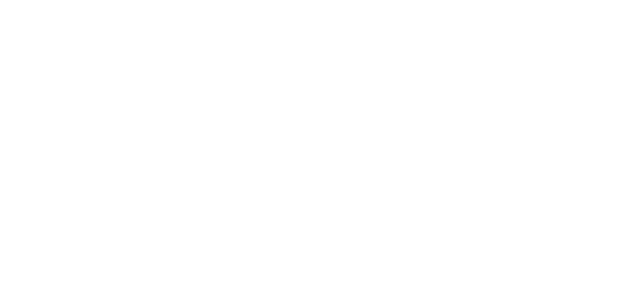
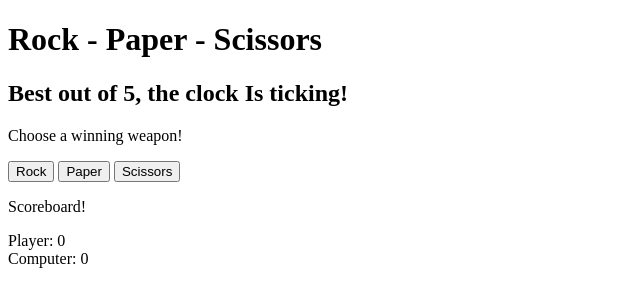
Before and after one commit to malinpalo/Rock-paper-scissor, a plain HTML site: page index.html in a window 1280 px wide. Shown: the whole page, without its empty margins (0-640 px from the left). Drawn offline with Linux system fonts and the light colour scheme.

Commit message:
Add corestructure to HTML and images to Images folder

```diff
--- a/index.html
+++ b/index.html
@@ -4,10 +4,42 @@
     <meta charset="UTF-8">
     <meta http-equiv="X-UA-Compatible" content="IE=edge">
     <meta name="viewport" content="width=device-width, initial-scale=1.0">
+    <!-- Google Fonts (Russo One) -->
+    <link href="https://fonts.googleapis.com/css2?family=Russo+One&display=swap" rel="stylesheet">
+    <!-- link to css stylesheet -->
     <link rel="stylesheet" href="assets/css/style.css">
-    <title>Document</title>
+    <!-- title on the page -->
+    <title>Rock Paper Scissors</title>
 </head>
 <body>
+
+<!-- Header for the game -->
+  <header>
+    <h1>Rock - Paper - Scissors</h1>
+  </header>
+
+  <!--Game area-->
+  <section class="game-area">
+    <!--Buttons that are used to play the game-->
+    <div>
+        <h2>Best out of 5, the clock Is ticking!</h2>
+        <p>Choose a winning weapon!</p>
+        <button class="btn">Rock</button>
+        <button class="btn">Paper</button>
+        <button class="btn">Scissors</button>
+    </div>
+
+    <!--Game score board-->
+    <div class="scorebox">
+        <p>Scoreboard!</p>
+        <div id="playerscore" class="player">Player: <span id="user">0</span>
+        </div>
+        <div id="computerscore" class="player">Computer: <span id="Comp">0</span>
+        </div>
+    </div>
+
+
+</section>
     <script src="assets/css/js/script.js"></script>
 </body>
 </html>
```
Also changed, not shown: assets/images/paper.png (added), assets/images/rock.png (added), assets/images/scissor.png (added).
